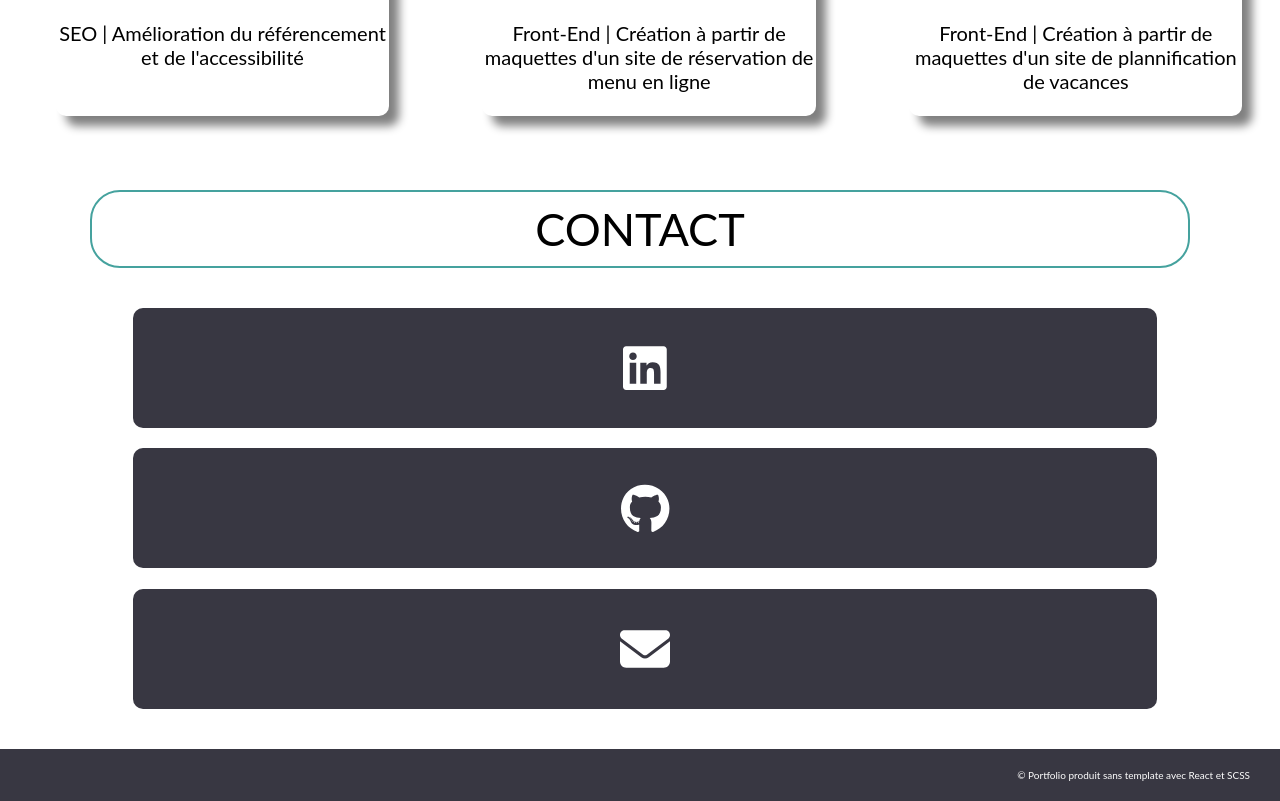
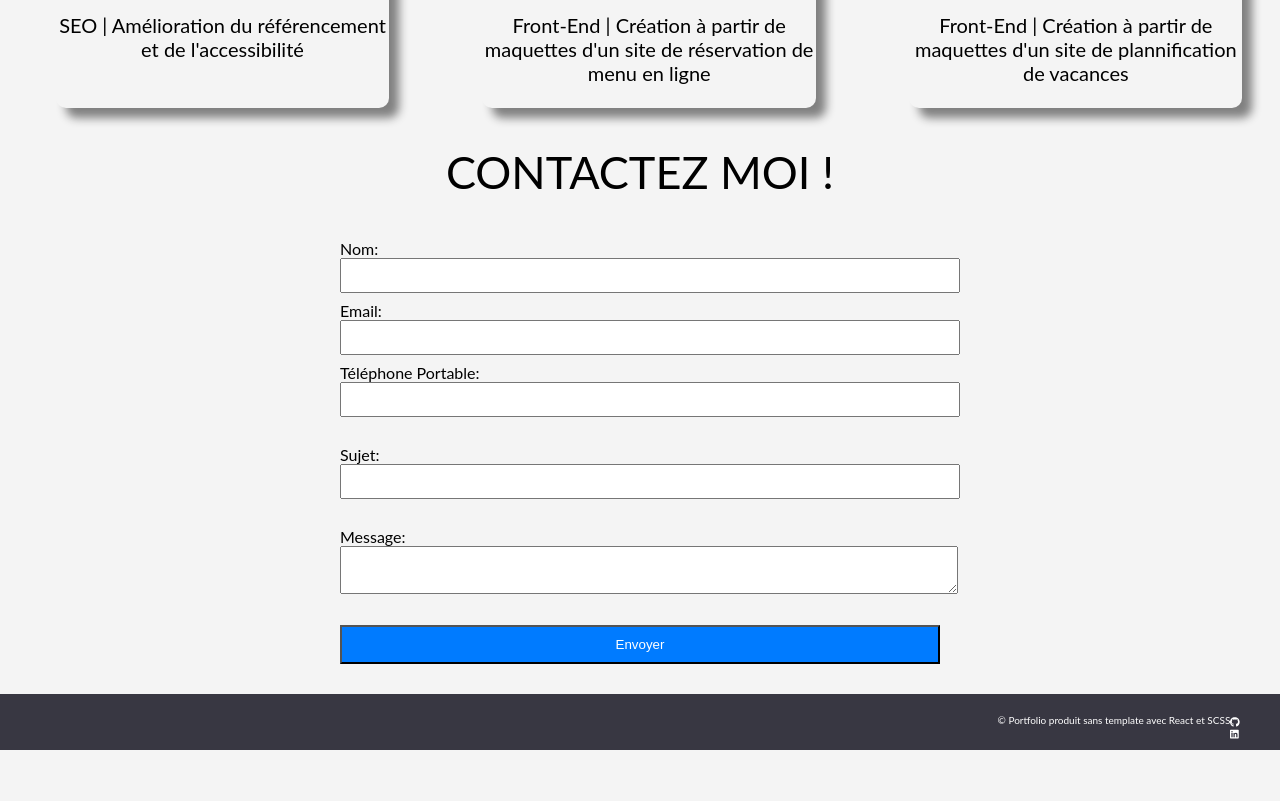
Before and after one commit to AdelDrissi/MyPortfolio, a React (Create React App) app: page / in a window 1280 px wide. Shown: the part 1280-2081 px from the top of the page. After the commit the page ends 2030 px from the top, so only its background shows below. Built offline with nearby package versions, Linux system fonts and the light colour scheme.

Commit message:
portfolio update

```diff
--- a/src/components/Contact.jsx
+++ b/src/components/Contact.jsx
@@ -1,60 +1,134 @@
-import React from 'react';
-import { useRef, useEffect } from 'react';
-import { FontAwesomeIcon } from '@fortawesome/react-fontawesome';
-import { faEnvelope } from '@fortawesome/free-solid-svg-icons';
-import { faLinkedin, faGithub } from '@fortawesome/free-brands-svg-icons';
-import ScrollReveal from 'scrollreveal';
+// Importer les bibliothèques React et useState
+import React, { useState } from 'react';
 
+
+// Composant du formulaire de contact
 const Contact = () => {
-  const sectionRef = useRef(null);
-  useEffect(() => {
-    ScrollReveal().reveal(sectionRef.current, {
-      duration: 1400,
-      distance: '0px',
-      easing: 'ease-in-out',
-      interval: 200,
-      reset: true,
+  // État initial du formulaire
+  const [formData, setFormData] = useState({
+    personalInfo: {
+      name: '',
+      email: '',
+      phoneNumber: '',
+    },
+    subject: '',
+    message: '',
+  });
+
+  // Fonction appelée lorsqu'un champ du formulaire change
+  const handleChange = (e, section) => {
+    const { name, value } = e.target;
+    // Mettre à jour l'état du formulaire avec la nouvelle valeur
+    setFormData((prevData) => ({
+      ...prevData,
+      [section]: {
+        ...prevData[section],
+        [name]: value,
+      },
+    }));
+  };
+
+  // Fonction appelée lors de la soumission du formulaire
+  const handleSubmit = (e) => {
+    e.preventDefault();
+    // Vous pouvez ajouter ici la logique pour traiter les données du formulaire (par exemple, envoi à un serveur)
+    console.log(formData);
+    // Réinitialiser le formulaire après soumission si nécessaire
+    setFormData({
+      personalInfo: {
+        name: '',
+        email: '',
+        phoneNumber: '',
+      },
+      subject: '',
+      message: '',
     });
-  }, []);
+  };
 
+  // Rendu du formulaire
   return (
-    <section className="sectionContact" id="sectionContact" ref={sectionRef}>
+    <div className="contact-form-container">
       <div className="sectionTitle">
-        <h2>Contact</h2>
+        <h2> Contactez moi !</h2>
       </div>
-      <div className="container-contact">
-        <a href="https://www.linkedin.com/in/adel-6822261ba/">
-          <div className="contactIcons">
-            <FontAwesomeIcon
-              icon={faLinkedin}
-              className="icons"
-              aria-label="lien linkedin"
+      <form className="contact-form" onSubmit={handleSubmit}>
+        {/* Partie 1 : Informations personnelles */}
+        <div className="form-section">
+          <label>
+            Nom:
+            <input
+              type="text"
+              name="name"
+              value={formData.personalInfo.name}
+              onChange={(e) => handleChange(e, 'personalInfo')}
+              required
             />
-          </div>
-        </a>
+          </label>
+          <label>
+            Email:
+            <input
+              type="email"
+              name="email"
+              value={formData.personalInfo.email}
+              onChange={(e) => handleChange(e, 'personalInfo')}
+              required
+            />
+          </label>
+          <label>
+            Téléphone Portable:
+            <input
+              type="tel"
+              name="phoneNumber"
+              value={formData.personalInfo.phoneNumber}
+              onChange={(e) => handleChange(e, 'personalInfo')}
+              required
+            />
+          </label>
+        </div>
 
-        <a href="https://github.com/Adelwa91">
-          <div className="contactIcons">
-            <FontAwesomeIcon
-              icon={faGithub}
-              className="icons"
-              aria-label="lien github"
+        {/* Partie 2 : Sujet du message */}
+        <div className="form-section">
+          <label>
+            Sujet:
+            <input
+              type="text"
+              name="subject"
+              value={formData.subject}
+              onChange={(e) => handleChange(e, 'subject')}
+              required
             />
-          </div>
-        </a>
+          </label>
+        </div>
 
-        <a href="mailto: Adeldrissi50@gmail.fr">
-          <div className="contactIcons">
-            <FontAwesomeIcon
-              icon={faEnvelope}
-              className="icons"
-              aria-label="envoyer un email"
+        {/* Partie 3 : Message */}
+        <div className="form-section">
+          <label>
+            Message:
+            <textarea
+              name="message"
+              value={formData.message}
+              onChange={(e) => handleChange(e, 'message')}
+              required
             />
-          </div>
-        </a>
-      </div>
-    </section>
+          </label>
+        </div>
+
+        {/* Bouton Soumettre */}
+        <button type="submit">Envoyer</button>
+      </form>
+    </div>
   );
 };
 
-export default Contact;
+// Composant principal de l'application
+function App() {
+  return (
+    <div className="App">
+      {/* Afficher le formulaire de contact */}
+      <Contact />
+    </div>
+  );
+}
+
+// Exporter le composant principal
+export default App;
--- a/src/components/Footer.jsx
+++ b/src/components/Footer.jsx
@@ -1,9 +1,32 @@
 import React from 'react';
+import { FontAwesomeIcon } from '@fortawesome/react-fontawesome';
+import { faLinkedin, faGithub } from '@fortawesome/free-brands-svg-icons';
 
 const Footer = () => {
   return (
     <div className="footerContainer">
       <p> © Portfolio produit sans template avec React et SCSS</p>
+      <div className="container-contact">
+        <a href="https://github.com/AdelDrissi">
+          <div className="contactIcons">
+            <FontAwesomeIcon
+              icon={faGithub}
+              className="icons"
+              aria-label="lien github"
+            />
+
+            <a href="https://www.linkedin.com/in/adel-6822261ba/">
+              <div className="contactIcons">
+                <FontAwesomeIcon
+                  icon={faLinkedin}
+                  className="icons"
+                  aria-label="lien linkedin"
+                />
+              </div>
+            </a>
+          </div>
+        </a>
+      </div>
     </div>
   );
 };
--- a/src/styles/_Contact.scss
+++ b/src/styles/_Contact.scss
@@ -1,29 +1,53 @@
-.sectionContact {
-  margin-top: 6%;
+/* src/App.css */
 
+/* Style du formulaire de contact container */
+.contact-form-container {
+  max-width: 600px;
+  margin: 0 auto;
+}
 
-  .container-contact {
-    display: flex;
-    flex-direction: column;
-    align-items: center;
+/* Style du formulaire de contact */
+.contact-form {
+  display: flex;
+  flex-direction: column;
+}
 
-    a {
-      width: 80%;
+/* Style des sections du formulaire */
+.form-section {
+  margin-bottom: 20px;
+}
 
-      .contactIcons {
-        background-color: $millbrook;
-        padding: 30px 0px;
-        border-radius: 10px 10px 10px 10px;
-        margin: 1% 0%;
-        color: #fff;
-        font-size: 50px;
-        text-align: center;
-        &:hover {
-          background-color: $carouselBrown;
-          transition-duration: 300ms;
+/* Style des étiquettes */
+label {
+  margin-bottom: 8px;
+}
 
-        }
-      }
-    }
-  }
+/* Style des champs de saisie */
+input,
+textarea {
+  width: 100%;
+  padding: 8px;
+  margin-bottom: 8px;
 }
+
+/* Style du bouton Soumettre */
+button {
+  background-color: #007bff;
+  color: #fff;
+  padding: 10px;
+  cursor: pointer;
+  width: 100%; /* Bouton en pleine largeur */
+  box-sizing: border-box;
+}
+
+/* Ajouter un peu de style pour un look propre */
+body {
+  font-family: Arial, sans-serif;
+  background-color: #f4f4f4;
+  margin: 0;
+  padding: 0;
+  display: flex;
+  align-items: center;
+  justify-content: center;
+  height: 100vh;
+}
--- a/src/styles/index.scss
+++ b/src/styles/index.scss
@@ -18,43 +18,30 @@ body {
   .sectionTitle {
     position: relative;
     display: block;
-  border-radius: 30px;
     font-size: 30px;
     font-family: 'lato';
     text-decoration: none;
     margin: 30px 90px;
-  border: 2px solid #45a29e;
     text-transform: uppercase;
     overflow: hidden;
     padding: 10px 10px;
     transition: 1s all ease;
   }
-  .sectionTitle::before{
+  .sectionTitle::before {
     background: #45a29e;
-  content: "";
+    content: '';
     position: absolute;
     top: 50%;
     left: 50%;
-  transform: translate(-50%,-50% );
+    transform: translate(-50%, -50%);
     z-index: -1;
     transition: all 1s ease;
     width: 120%;
     height: 0%;
   }
 
-
-  .sectionTitle:hover::before {
-    height: 180%;
-  }
-
   h2 {
     font-weight: 400;
     margin: 0;
-
-    &:hover{
-
-      color: #fff;
-      transition-duration: 100ms;
   }
 }
-}
```
Lines whose indentation alone changed are shown as unchanged.
